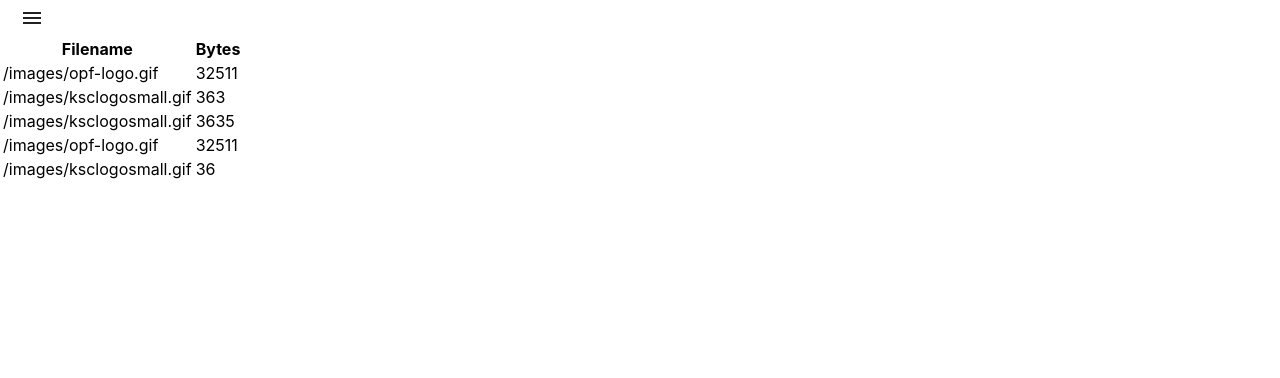
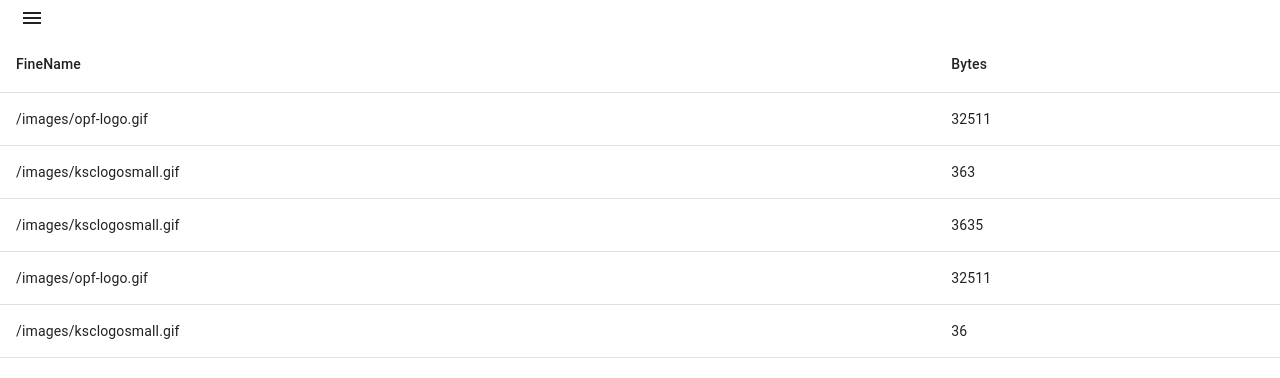
Before and after one commit to akhil9tiet/triplebytetest, a React (Create React App) app: page /server-logs in a window 1280 px wide. Shown: the top 378 px of the page. Built offline with nearby package versions, Linux system fonts and the light colour scheme.

Commit message:
wip: remove bootstrap table and add material table

```diff
--- a/src/Components/ServerLogs/Report.js
+++ b/src/Components/ServerLogs/Report.js
@@ -1,5 +1,5 @@
 import React, { useState } from 'react';
-import { Table } from 'react-bootstrap';
+import { Table, TableBody, TableCell, TableHead, TableRow } from '@material-ui/core';
 
 const Report = (props) => {
 	var count = 0;
@@ -32,7 +32,7 @@ const Report = (props) => {
 
 	return (
 		<React.Fragment>
-			<Table>
+			{/* <Table>
 				<thead>
 					<tr>
 						<th>Filename</th>
@@ -47,6 +47,22 @@ const Report = (props) => {
 						</tr>
 					))}
 				</tbody>
+			</Table> */}
+			<Table>
+				<TableHead>
+					<TableRow>
+						<TableCell>FineName</TableCell>
+						<TableCell>Bytes</TableCell>
+					</TableRow>
+				</TableHead>
+				<TableBody>
+					{resultTab.map((row, i) => (
+						<TableRow key={i}>
+							<TableCell>{row[0]}</TableCell>
+							<TableCell>{row[1]}</TableCell>
+						</TableRow>
+					))}
+				</TableBody>
 			</Table>
 		</React.Fragment>
 	);
```
